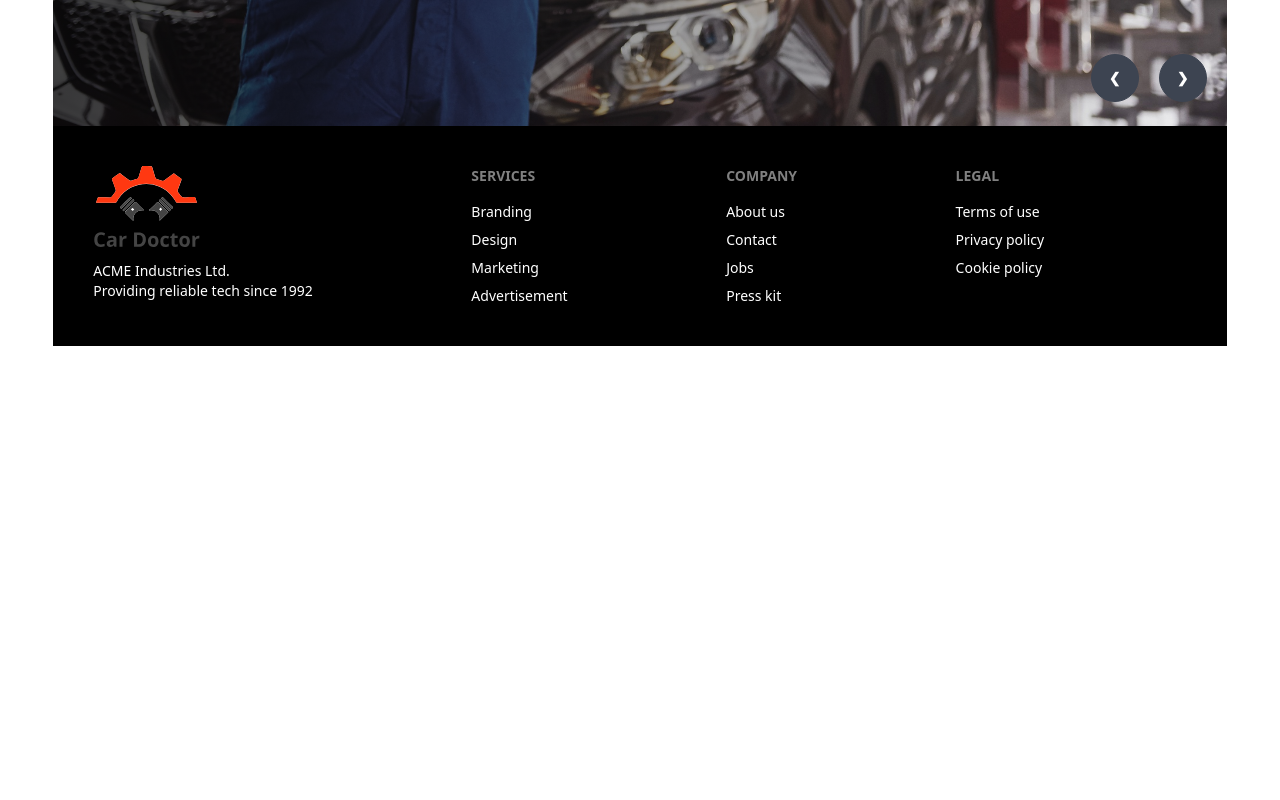
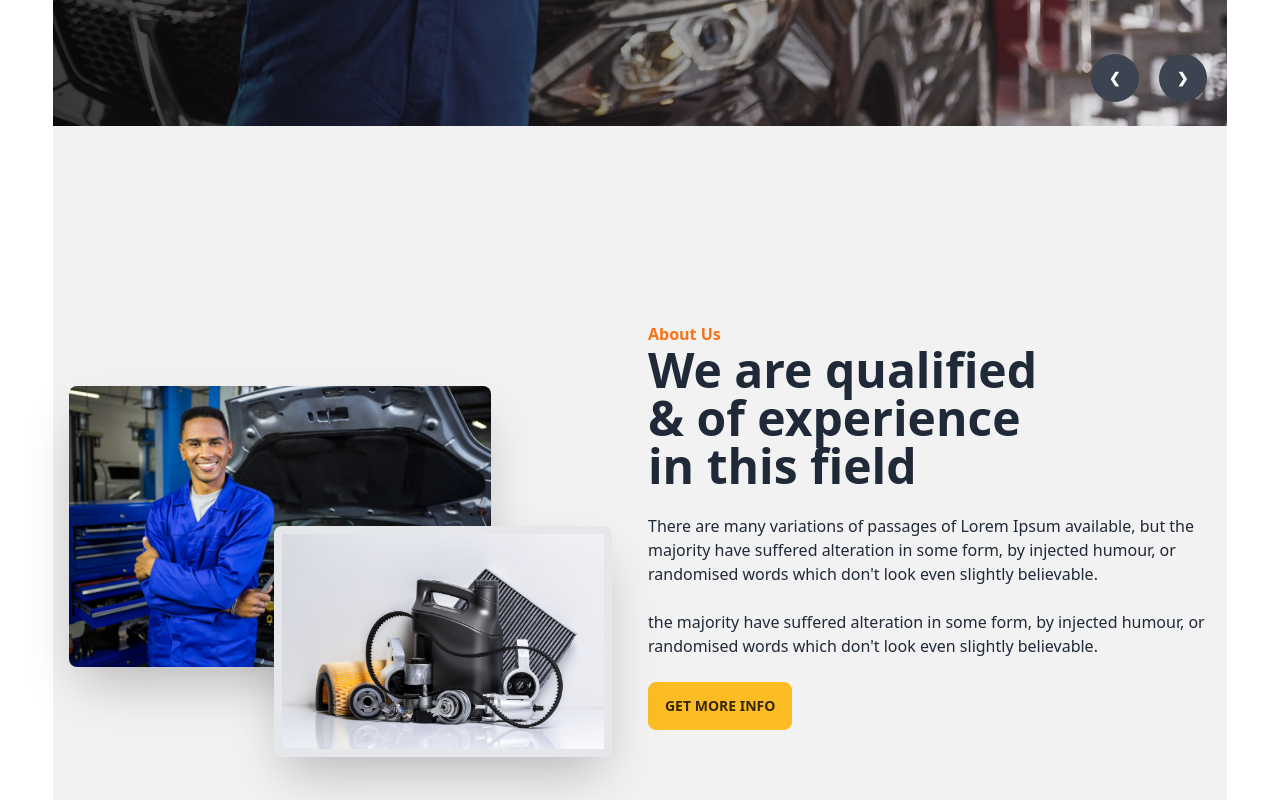
Before and after one commit to adnanhjoy/car-doctor, a React (Vite) app: page / in a window 1280 px wide. Shown: the part 760-1560 px from the top of the page. Before the commit the page ends 1106 px from the top, so only its background shows below. Built offline with nearby package versions, Linux system fonts and the light colour scheme.

Commit message:
added about us

```diff
--- /dev/null
+++ b/src/Pages/Home/About/About.jsx
@@ -0,0 +1,24 @@
+import React from 'react';
+import person from '../../../assets/images/about_us/person.jpg'
+import parts from '../../../assets/images/about_us/parts.jpg'
+
+const About = () => {
+    return (
+        <div className="hero min-h-screen bg-base-200">
+            <div className="hero-content flex-col lg:flex-row">
+                <div className='w-full md:w-1/2 relative'>
+                    <img src={person} className="rounded-lg shadow-2xl w-3/4" />
+                    <img src={parts} className=" absolute w-3/5 right-5 top-1/2 border-8 rounded-lg shadow-2xl" />
+                </div>
+                <div className='w-full md:w-1/2'>
+                    <p className=' text-orange-500 font-bold'>About Us</p>
+                    <h1 className="text-5xl font-bold">We are qualified <br /> & of experience <br />in this field</h1>
+                    <p className="py-6">There are many variations of passages of Lorem Ipsum available, but the majority have suffered alteration in some form, by injected humour, or randomised words which don't look even slightly believable. <br /><br />the majority have suffered alteration in some form, by injected humour, or randomised words which don't look even slightly believable. </p>
+                    <button className="btn btn-warning">Get More Info</button>
+                </div>
+            </div>
+        </div>
+    );
+};
+
+export default About;
--- a/src/Pages/Home/Home/Home.jsx
+++ b/src/Pages/Home/Home/Home.jsx
@@ -1,10 +1,12 @@
 import React from 'react';
 import Banner from '../Banner/Banner';
+import About from '../About/About';
 
 const Home = () => {
     return (
         <div>
             <Banner></Banner>
+            <About></About>
         </div>
     );
 };
```
